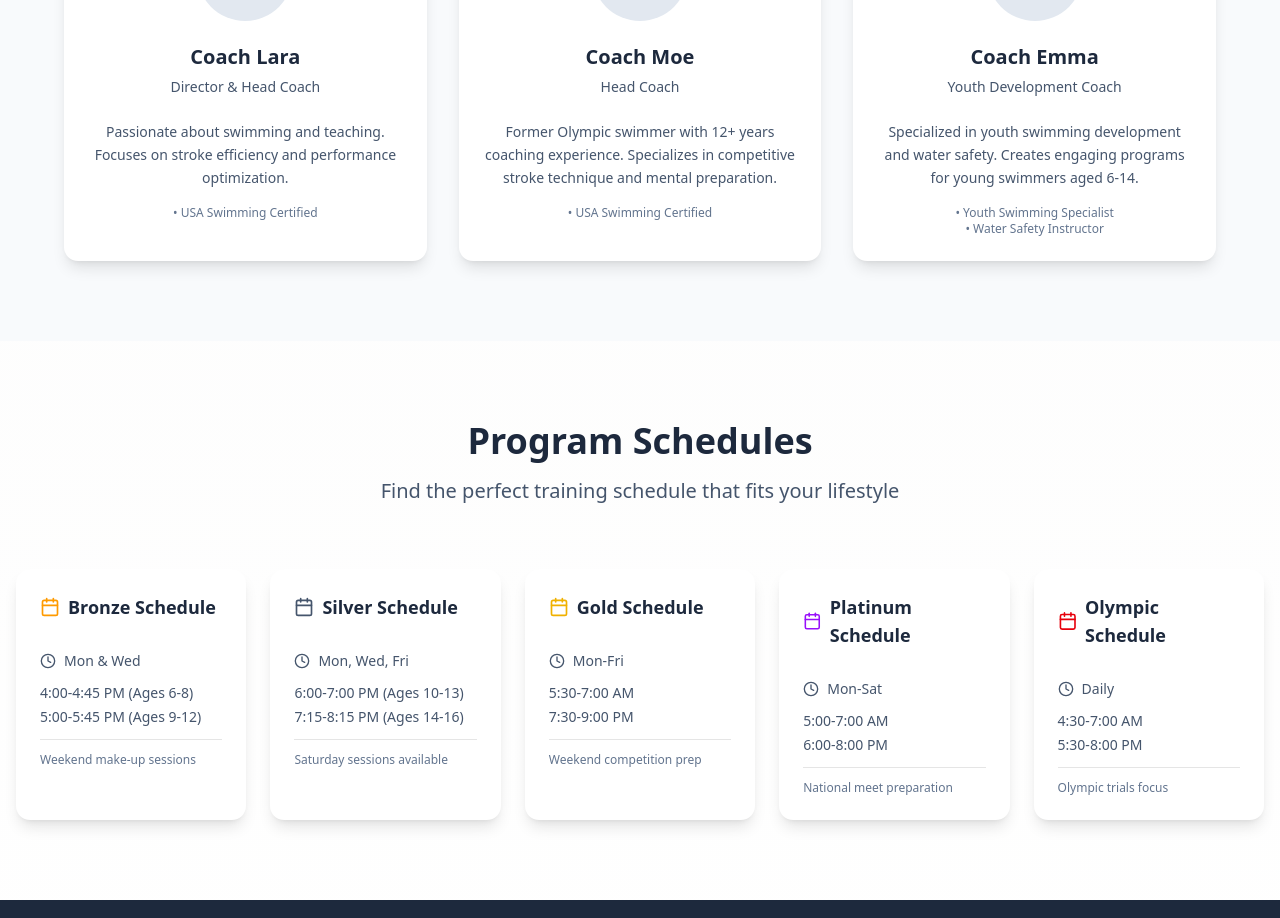
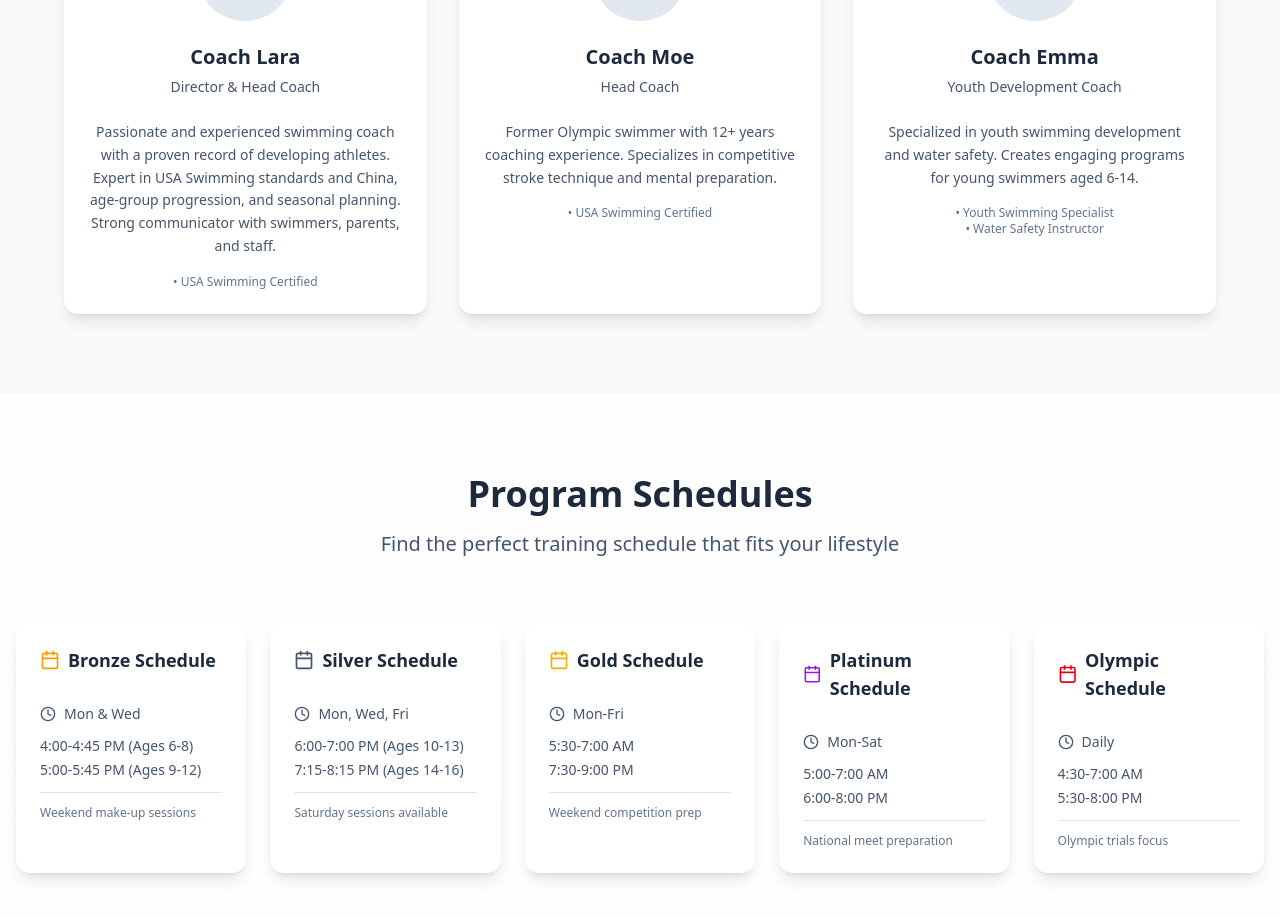
Before and after one commit to primeswim/prime-swim, a Next.js app: page / in a window 1280 px wide. Shown: the part 1720-2638 px from the top of the page. Built offline with nearby package versions, Linux system fonts and the light colour scheme.

Commit message:
Update coach info

```diff
--- a/src/app/page.tsx
+++ b/src/app/page.tsx
@@ -195,7 +195,7 @@ export default function Home() {
               </CardHeader>
               <CardContent className="text-center">
                 <p className="text-slate-600 text-sm leading-relaxed">
-                  Passionate about swimming and teaching. Focuses on stroke efficiency and performance optimization.
+                Passionate and experienced swimming coach with a proven record of developing athletes. Expert in USA Swimming standards and China, age-group progression, and seasonal planning. Strong communicator with swimmers, parents, and staff.
                 </p>
                 <div className="mt-4 text-xs text-slate-500">
                   <p>• USA Swimming Certified</p>
```
